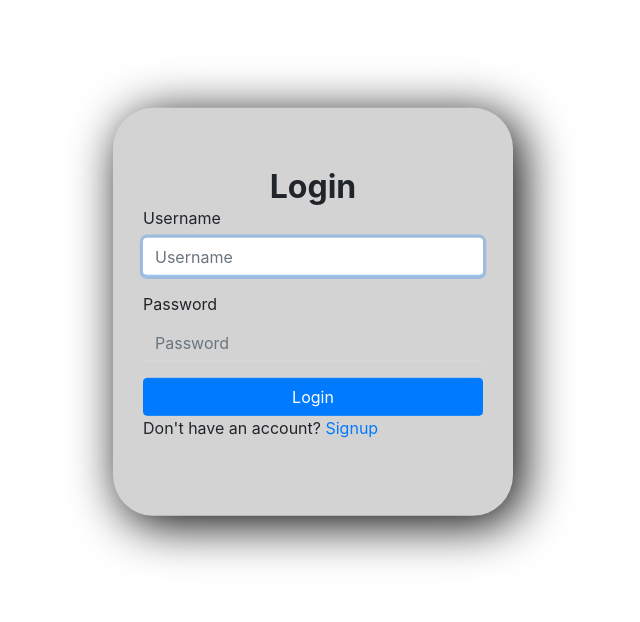
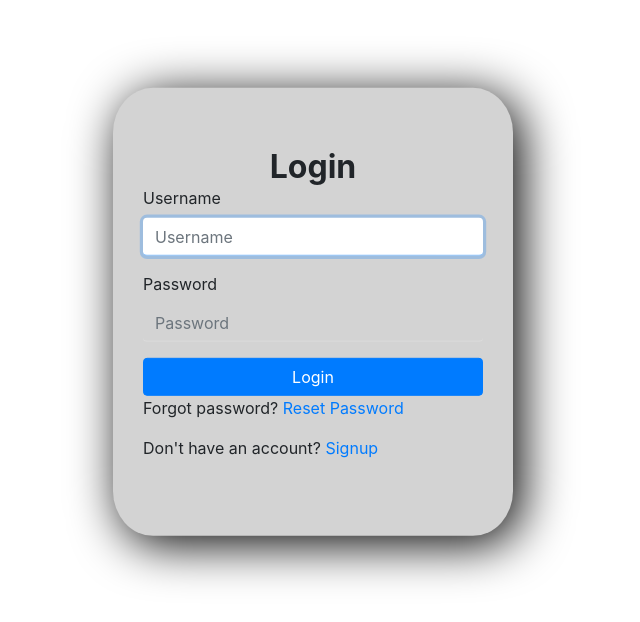
Before and after one commit to skyfather/Masomo-Quiz-App, a Django app: page /accounts/login/ in a window 1280 px wide. Shown: the part 88-710 px from the top of the page, without its empty margins (327-967 px from the left). Run offline with Django 3.2, Linux system fonts and the light colour scheme; some libraries are stand-ins or nearby versions.

Commit message:
Included account password reset link

```diff
--- a/templates/registration/login.html
+++ b/templates/registration/login.html
@@ -18,6 +18,7 @@
         {% endbuttons %}
       </form>
       <div class="bottom-text">
+        <p>Forgot password? <a href="{%url 'password_reset' %}">Reset Password</a></p>
         <p>Don't have an account? <a href="{%url 'signup' %}">Signup</a></p>
       </div>
     </div>
```
